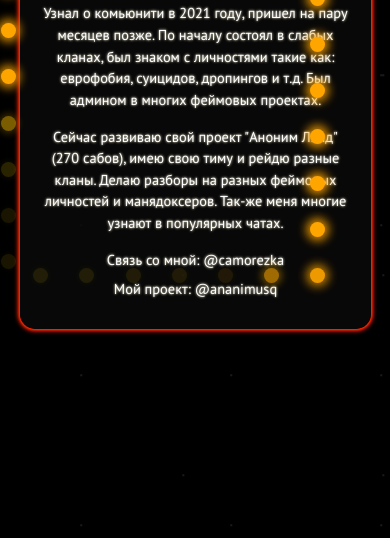
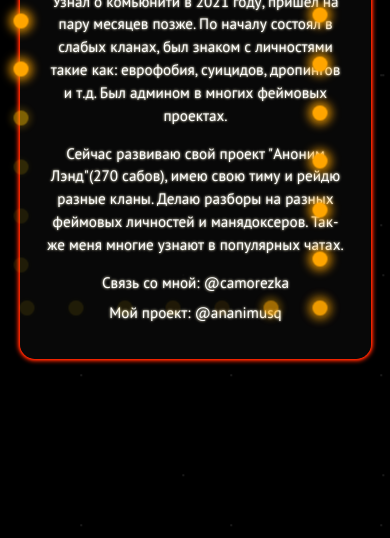
Before and after one commit to camorezka/bio, a plain HTML site: page index.html in a window 390 px wide. Shown: the part 306-844 px from the top of the page. Drawn offline with Linux system fonts and the light colour scheme.

Commit message:
Update style.css

```diff
--- a/style.css
+++ b/style.css
@@ -42,7 +42,8 @@ body {
 /* Стили для главного блока */
 .neon-box {
     position: relative;
-    width: 380px;
+    width: 90%; /* Сделали отзывчивым */
+    max-width: 380px; /* Ограничили максимальную ширину */
     padding: 25px;
     border: 1px solid transparent;
     border-radius: 15px;
@@ -118,10 +119,10 @@ body {
 /* НОВЫЕ СТИЛИ ДЛЯ ГИРЛЯНДЫ */
 .garland-wrap {
     position: absolute;
-    top: -20px;
-    left: -20px;
-    width: calc(100% + 40px);
-    height: calc(100% + 40px);
+    top: 0;
+    left: 0;
+    width: 100%;
+    height: 100%;
     z-index: 10;
 }
 
@@ -137,12 +138,13 @@ body {
     position: absolute;
     width: 15px;
     height: 15px;
-    background: #FFD700; /* Начальный цвет шарика */
+    background: #FFD700;
     border-radius: 50%;
     box-shadow: 0 0 5px 2px rgba(255, 165, 0, 0.5);
     z-index: 20;
-    opacity: 0; /* Изначально все шарики невидимы */
+    opacity: 0;
     animation: sequential-pulse 3s infinite;
+    transform: translate(-50%, -50%); /* Позволяет центру шарика быть на границе */
 }
 
 /* АНИМАЦИЯ ПЕРЕЛИВА ЖЕЛТЫЙ -> ОРАНЖЕВЫЙ */
@@ -162,17 +164,3 @@ body {
         box-shadow: 0 0 5px 2px rgba(255, 255, 0, 0.2);
     }
 }
-
-/* Адаптивность */
-@media (max-width: 768px) {
-    .neon-box {
-        width: 90%;
-        padding: 20px;
-    }
-    .content h1 {
-        font-size: 1.8em;
-    }
-    .content p {
-        font-size: 0.9em;
-    }
-}
```
